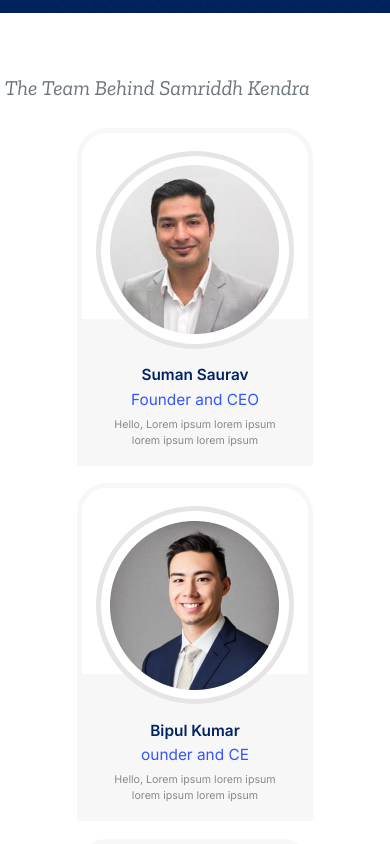
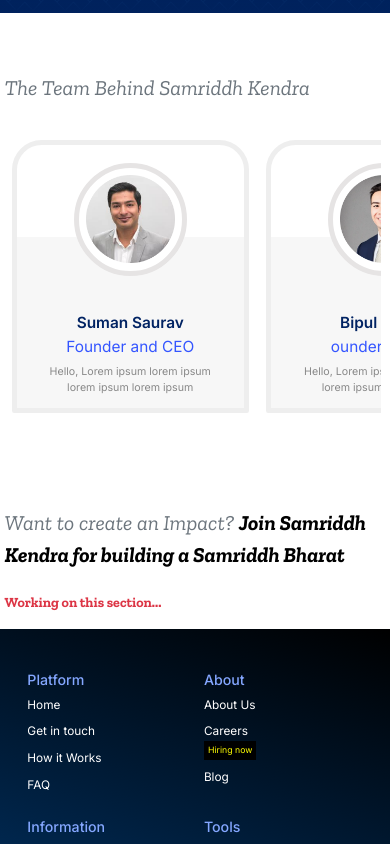
Before and after one commit to mohitanand744/Samriddh_React, a React (Vite) app: page /about in a window 390 px wide. Shown: the part 2280-3124 px from the top of the page. Built offline with nearby package versions, Linux system fonts and the light colour scheme.

Commit message:
added a slider in mobile View

```diff
--- a/src/Pages/AboutUs.jsx
+++ b/src/Pages/AboutUs.jsx
@@ -244,7 +244,7 @@ const AboutUs = () => {
           last_text={""}
         />
         <div className="container">
-          <div className="row gap-5 flex-wrap justify-content-center ">
+          <div className="row gap-5 justify-content-lg-center justify-content-md-center justify-content-start flex-lg-wrap flex-md-wrap flex-sm-nowrap flex-nowrap justify-content-start profiles-slider">
             <div className="card text-center font-inter">
               <div className="profile-container mt-5">
                 <img
--- a/src/css/index.css
+++ b/src/css/index.css
@@ -895,6 +895,16 @@ li {
 }
 
 .about_section_5 {
+  .profiles-slider {
+    width: 100%;
+    padding: 2rem;
+    overflow-x: scroll;
+    overflow-y: hidden;
+
+    &::-webkit-scrollbar {
+      display: none;
+    }
+
     .card {
       width: 40rem;
       height: fit-content;
@@ -903,13 +913,13 @@ li {
       align-items: center;
       flex-direction: column;
       padding: 0;
-    border: 5px solid var(--bg-light-gray);
+      border: 5px solid #eeeeee;
       border-top-left-radius: 5rem;
       border-top-right-radius: 5rem;
       overflow: hidden;
 
       .profile-container {
-      margin-bottom: -6.5rem;
+        margin-bottom: -8rem;
         z-index: 1;
         background: var(--white);
         border-radius: 50%;
@@ -917,12 +927,17 @@ li {
         -moz-border-radius: 50%;
         -ms-border-radius: 50%;
         -o-border-radius: 50%;
-      padding: 1.6rem;
+        padding: 1.2rem;
         border: 5px solid #e6e4e4;
+
+        & .profile {
+          width: 15rem;
+        }
       }
 
       .card-body {
-      padding: 8rem 4rem 2rem 4rem;
+        padding: 13rem 4rem 2rem 4rem;
+      }
     }
   }
 }
```
Lines whose indentation alone changed are shown as unchanged.
